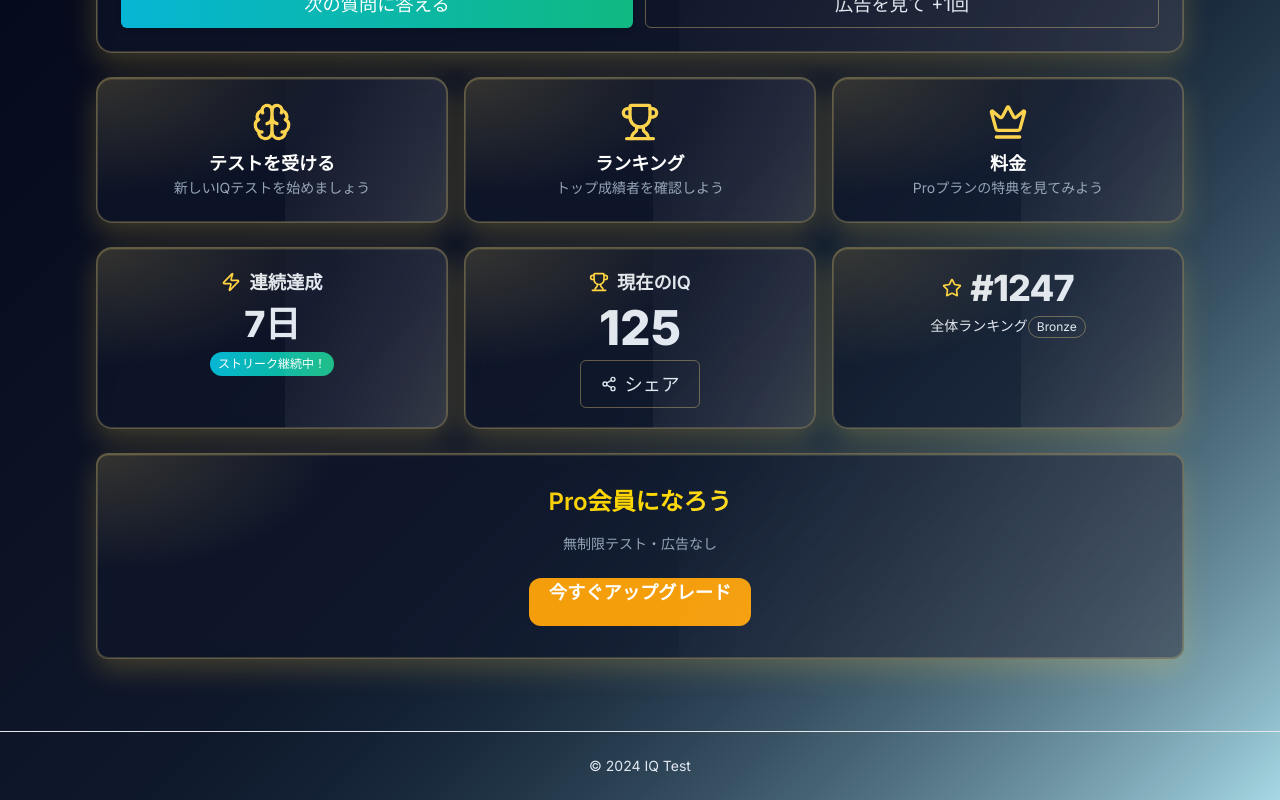
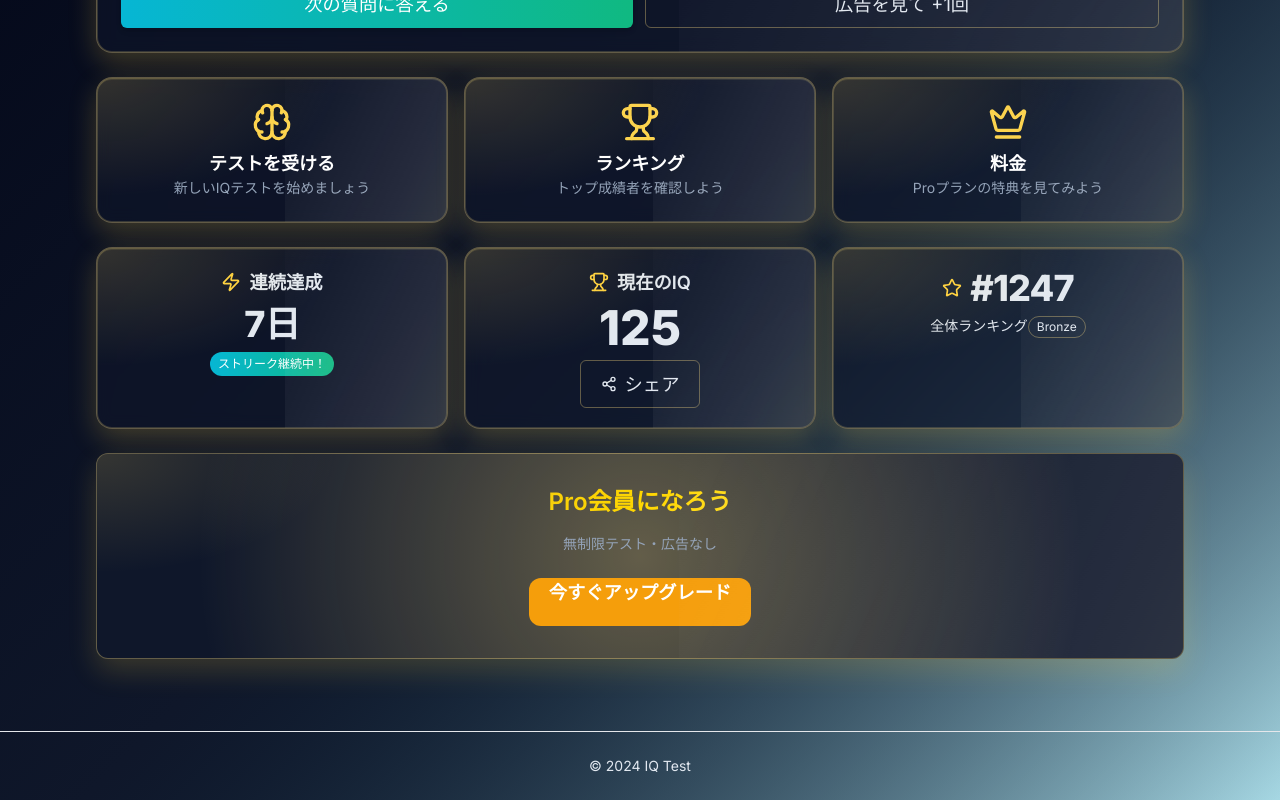
Before and after one commit to AKovacs555/IQtestWithPoliticalPreference, a React (Vite) app in the folder frontend/: page / in a window 1280 px wide. Shown: the part 314-1114 px from the top of the page. Built offline with nearby package versions, Linux system fonts and the light colour scheme; no server answers; what i18n-iso-countries would draw is missing.

Commit message:
feat(ui): add gold background and shadow utilities

```diff
--- a/frontend/tailwind.config.js
+++ b/frontend/tailwind.config.js
@@ -84,6 +84,12 @@ module.exports = {
           backgroundImage: 'linear-gradient(90deg,#22d3ee,#10b981)',
           transition: 'width 250ms var(--ease)',
         },
+        '.bg-gradient-gold': {
+          background: 'radial-gradient(circle at center, var(--gold-soft), transparent 80%), var(--bg-900)',
+        },
+        '.shadow-gold': {
+          boxShadow: 'var(--shadow-glow)',
+        },
       });
     }),
   ],
```
